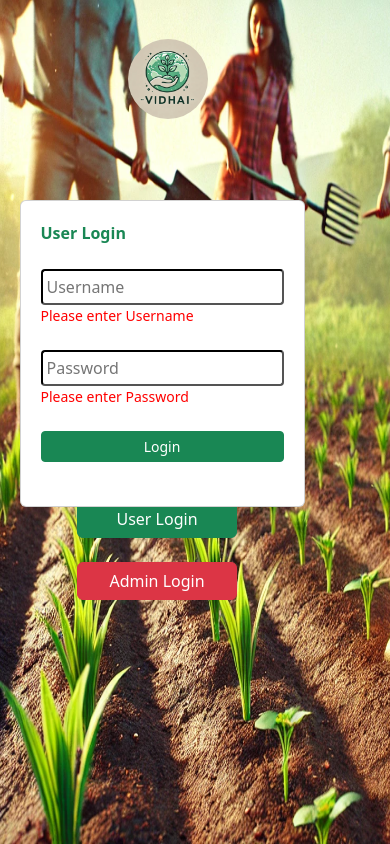
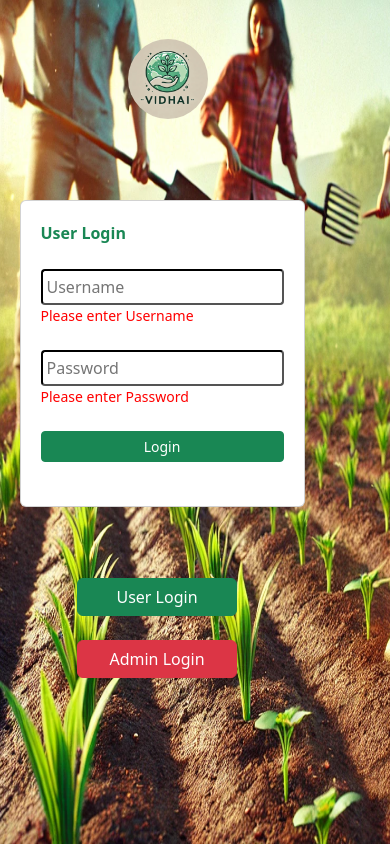
Before and after one commit to Jahirazi/Vidhai, an Angular app: page /home in a window 390 px wide. Built offline with nearby package versions, Linux system fonts and the light colour scheme.

Commit message:
published

```diff
--- a/src/app/home/home.component.scss
+++ b/src/app/home/home.component.scss
@@ -60,7 +60,7 @@ button{
     .roles{
         padding: 30px;
         margin-left: 20px;
-        margin-top: 450%;
+        margin-top: 550%;
     }
     .roles button{
         width: 160px;
```
